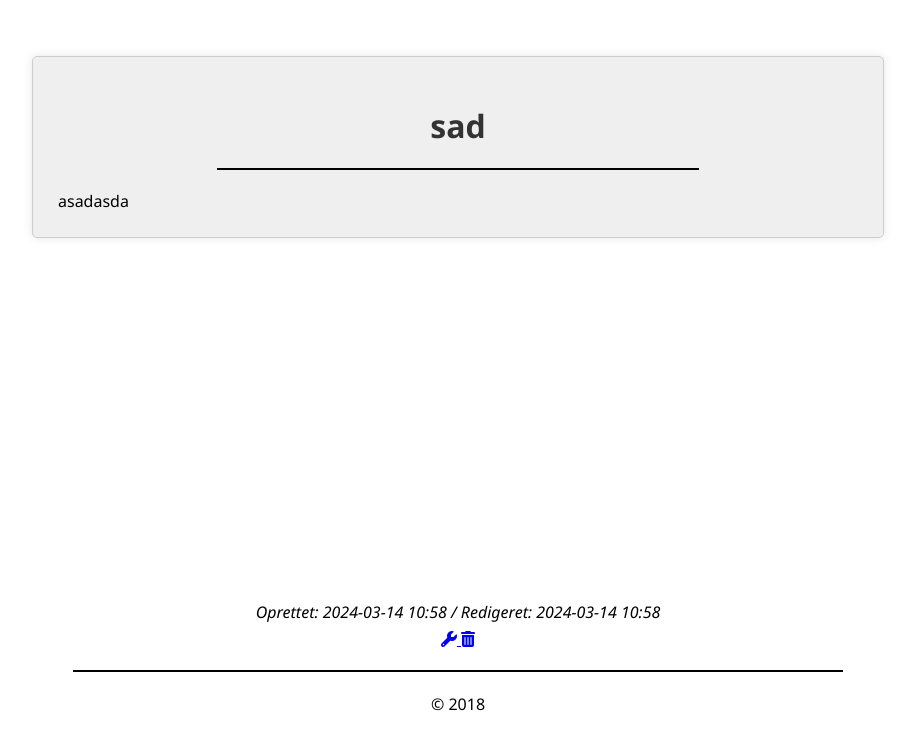
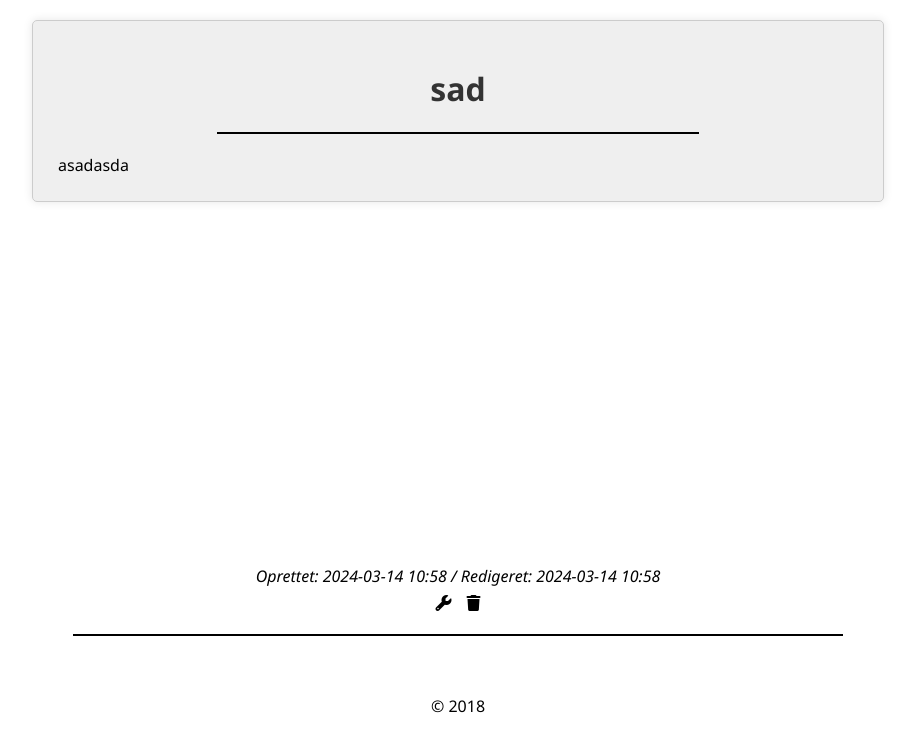
Before and after one commit to PBI22/Agil-Flask-Note-Projekt, a Flask app: page /notes/view/8 in a window 1280 px wide. Shown: the part 73-802 px from the top of the page, without its empty margins (182-1097 px from the left). Run offline with Flask 3, Linux system fonts and the light colour scheme; a user stored in the database is signed in; data comes from the database, SQL or seed files in the repository; some libraries are stand-ins or nearby versions.

Commit message:
Fikset viewnote + footer placering

```diff
--- a/hello_app/static/site.css
+++ b/hello_app/static/site.css
@@ -52,15 +52,13 @@ hr {
   justify-content: center;
   font-family:'Segoe UI', Tahoma, Geneva, Verdana, sans-serif;
   min-height: calc(100vh - 71.33px);
+  justify-content: start;
 }
 
 .resources {
   display: flex;
   flex-direction: column;
   align-items: center;
-  min-height: calc(100vh - 72px);
-  margin-left: 25px;
-
 }
 
 /* Search bar */
@@ -153,6 +151,10 @@ tr:hover {
 .icons i:active {
   color: initial;
 }
+#shownoteicons {
+  justify-content: center;
+  gap: 15px;
+}
 
 footer {
   background-color: white;
@@ -171,9 +173,7 @@ footer {
 }
 
 footer {
-  position: absolute;
-  bottom: 0;
-  left: 0;
+  margin-top: auto;
   height: 50px;
   width: 100%;
 }
--- a/hello_app/templates/layout.html
+++ b/hello_app/templates/layout.html
@@ -52,9 +52,9 @@
       {% endwith %}
       {% block content %} {% endblock %}
       <hr />
-      <footer style="text-align: center;">
-        <p>&copy; 2018</p>
-      </footer>
+    <footer style="text-align: center;">
+      <p>&copy; 2018</p>
+    </footer>
     </div>
     <script>
       document.getElementById('theme-toggle').addEventListener('click', function() {
--- a/hello_app/templates/mdnote.html
+++ b/hello_app/templates/mdnote.html
@@ -40,14 +40,14 @@ View Note
 <p class="view-timestamps">Oprettet: {{ note.created.strftime("%Y-%m-%d %H:%M") }} /
 Redigeret: {{ note.lastedited.strftime("%Y-%m-%d %H:%M") }}</p>
 <!-- Actions button-->
-<div align="center">
+<div class="icons" id="shownoteicons">
     <a href="{{ url_for('notes.edit', id=note.noteID) }}" class="icon-link">
         <i class="fa-solid fa-wrench"></i>
     </a>
     <a href="{{ url_for('notes.delete_note', id=note.noteID) }}" class="icon-link">
-        <i class="fa-solid fa-trash-can"></i>
+        <i class="fa-solid fa-trash"></i>
     </a>
-
+</div>
 
 <!-- Custom Scripts - Til Mermaid-->
 <script type="module" defer>
--- a/hello_app/templates/note.html
+++ b/hello_app/templates/note.html
@@ -33,11 +33,11 @@ View Note
 <p class="view-timestamps">Oprettet: {{ note.created.strftime("%Y-%m-%d %H:%M") }} /
 Redigeret: {{ note.lastedited.strftime("%Y-%m-%d %H:%M") }}</p>
 <!-- Actions button-->
-<div align="center">
+<div class="icons" align="center">
     <a href="{{ url_for('notes.edit', id=note.noteID) }}" class="icon-link">
         <i class="fa-solid fa-wrench"></i>
     </a>
     <a href="{{ url_for('notes.delete_note', id=note.noteID) }}" class="icon-link">
-        <i class="fa-solid fa-trash-can"></i>
+        <i class="fa-solid fa-trash"></i>
     </a>
 {% endblock %}
```
